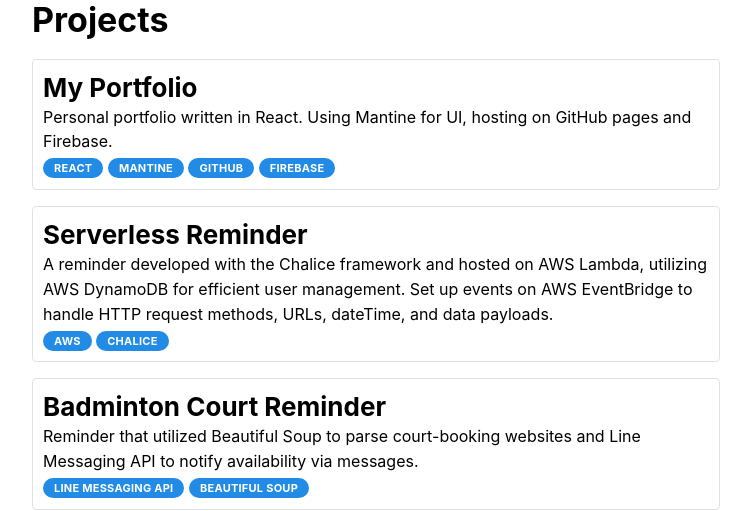
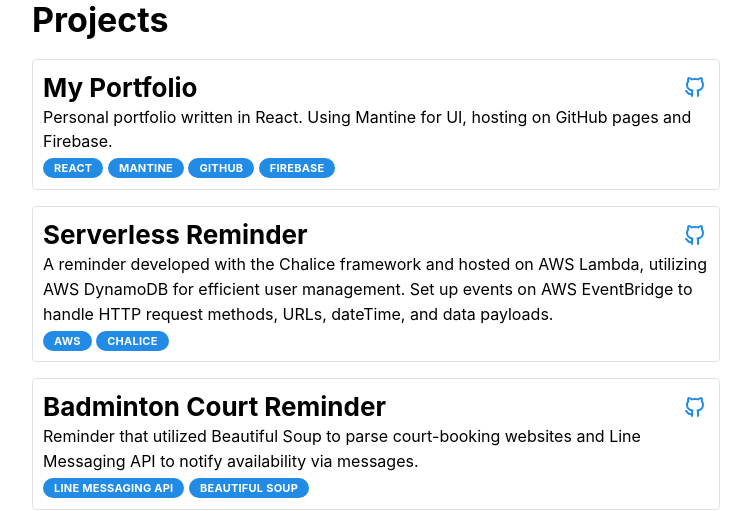
Before and after one commit to garyfan1/my_first_react, a React (Vite) app: page / in a window 1280 px wide. Shown: the part 1318-1829 px from the top of the page, without its empty margins (264-1015 px from the left). Built offline with nearby package versions, Linux system fonts and the light colour scheme.

Commit message:
add links to projects

```diff
--- a/src/sections/projects.tsx
+++ b/src/sections/projects.tsx
@@ -1,13 +1,24 @@
-import { Title, Text, Stack, Badge } from "@mantine/core";
+import { Title, Text, Stack, Badge, ActionIcon, Group } from "@mantine/core";
 import { forwardRef } from "react";
 import MyPaper from "../components/myPaper";
+import { IconBrandGithub } from "@tabler/icons-react";
 
 const Projects = forwardRef<HTMLHeadingElement>((_, projectsRef) => {
   return (
     <Stack>
       <Title ref={projectsRef}>Projects</Title>
       <MyPaper>
-        <Title order={2}>My Portfolio</Title>
+        <Group justify="space-between">
+          <Title order={2}>My Portfolio</Title>
+          <ActionIcon
+            variant="transparent"
+            component="a"
+            href="#"
+            target="_blank"
+          >
+            <IconBrandGithub></IconBrandGithub>
+          </ActionIcon>
+        </Group>
         <Text>
           Personal portfolio written in React. Using Mantine for UI, hosting on
           GitHub pages and Firebase.
@@ -17,7 +28,17 @@
       </MyPaper>
 
       <MyPaper>
-        <Title order={2}>Serverless Reminder</Title>
+        <Group justify="space-between">
+          <Title order={2}>Serverless Reminder</Title>
+          <ActionIcon
+            variant="transparent"
+            component="a"
+            href="https://github.com/garyfan1/aws_scheduler_public"
+            target="_blank"
+          >
+            <IconBrandGithub></IconBrandGithub>
+          </ActionIcon>
+        </Group>
         <Text>
           A reminder developed with the Chalice framework and hosted on AWS
           Lambda, utilizing AWS DynamoDB for efficient user management. Set up
@@ -28,7 +49,17 @@
       </MyPaper>
 
       <MyPaper>
-        <Title order={2}>Badminton Court Reminder</Title>
+        <Group justify="space-between">
+          <Title order={2}>Badminton Court Reminder</Title>
+          <ActionIcon
+            variant="transparent"
+            component="a"
+            href="https://github.com/garyfan1/court_reminder"
+            target="_blank"
+          >
+            <IconBrandGithub></IconBrandGithub>
+          </ActionIcon>
+        </Group>
         <Text>
           Reminder that utilized Beautiful Soup to parse court-booking websites
           and Line Messaging API to notify availability via messages.
```
